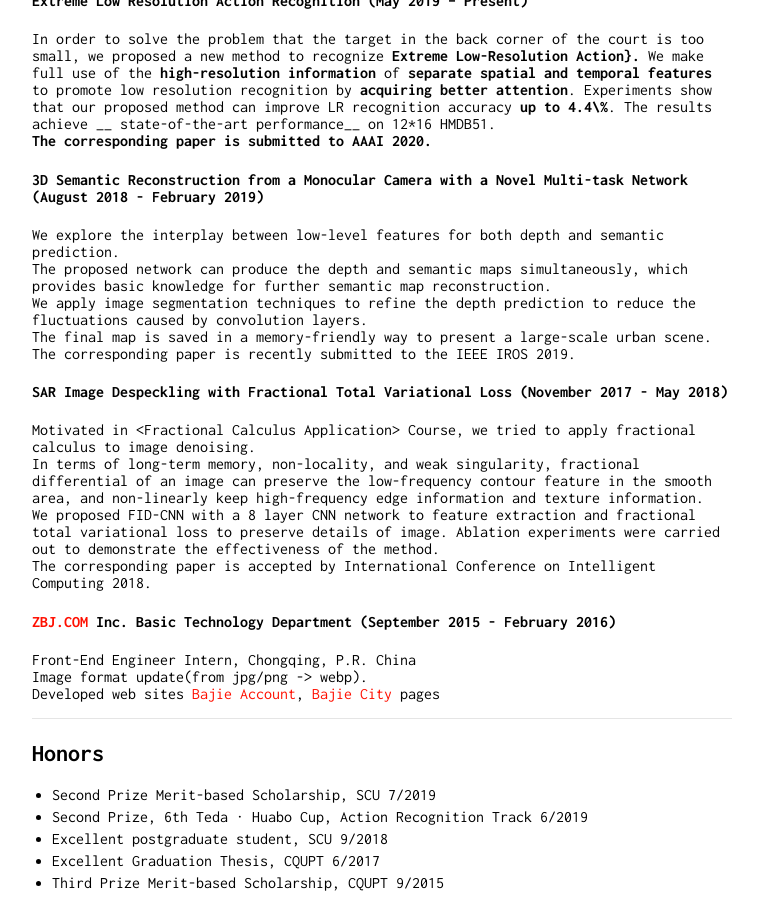
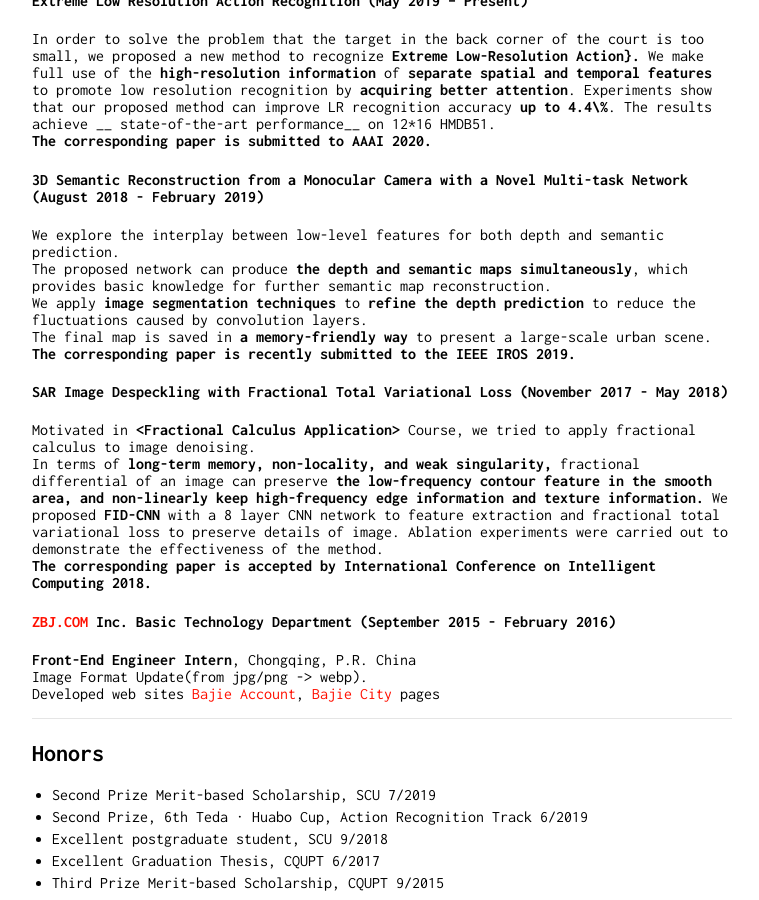
Before and after one commit to RaymondByc/raymondbyc-github.io, a Jekyll site: the page built from index.md, in a window 1280 px wide and 900 px high, scrolled down 1247 px. Shown: the whole window, without its empty margins (258-1017 px from the left). Built offline with Jekyll 4.4.1, drawn with Linux system fonts in a browser that asks for light colours; our own code applies the rules of GitHub Pages for plain Markdown files.

Commit message:
index update.

```diff
--- a/index.md
+++ b/index.md
@@ -54,22 +54,22 @@ __The corresponding paper is submitted to AAAI 2020.__
 
 #### 3D Semantic Reconstruction from a Monocular Camera with a Novel Multi-task Network (August 2018 - February 2019)
 We explore the interplay between low-level features for both depth and semantic prediction.
-The proposed network can produce the depth and semantic maps simultaneously, which provides basic knowledge for further semantic map reconstruction.
-We apply image segmentation techniques to refine the depth prediction to reduce the fluctuations caused by convolution layers.
-The final map is saved in a memory-friendly way to present a large-scale urban scene.
-The corresponding paper is recently submitted to the IEEE IROS 2019.
+The proposed network can produce __the depth and semantic maps simultaneously__, which provides basic knowledge for further semantic map reconstruction.
+We apply __image segmentation techniques__ to __refine the depth prediction__ to reduce the fluctuations caused by convolution layers.
+The final map is saved in __a memory-friendly way__ to present a large-scale urban scene.
+__The corresponding paper is recently submitted to the IEEE IROS 2019.__
 
 #### SAR Image Despeckling with Fractional Total Variational Loss (November 2017 - May 2018)
-Motivated in \<Fractional Calculus Application\> Course, we tried to apply fractional calculus to image denoising.
-In terms of long-term memory, non-locality, and weak singularity, fractional differential of an image can preserve the low-frequency contour feature in the smooth area,
-and non-linearly keep high-frequency edge information and texture information.
-We proposed FID-CNN with a 8 layer CNN network to feature extraction and fractional total variational loss to preserve details of image.
+Motivated in __\<Fractional Calculus Application\>__ Course, we tried to apply fractional calculus to image denoising.
+In terms of __long-term memory, non-locality, and weak singularity,__ fractional differential of an image can preserve __the low-frequency contour feature in the smooth area,
+and non-linearly keep high-frequency edge information and texture information.__
+We proposed __FID-CNN__ with a 8 layer CNN network to feature extraction and fractional total variational loss to preserve details of image.
 Ablation experiments were carried out to demonstrate the effectiveness of the method.
-The corresponding paper is accepted by International Conference on Intelligent Computing 2018.
+__The corresponding paper is accepted by International Conference on Intelligent Computing 2018.__
 
 #### [ZBJ.COM](https://zbj.com) Inc.  Basic Technology Department (September 2015 - February 2016)
-Front-End Engineer Intern, Chongqing, P.R. China
-Image format update(from jpg/png -> webp).
+__Front-End Engineer Intern__, Chongqing, P.R. China
+Image Format Update(from jpg/png -> webp).
 Developed web sites [Bajie Account](https://cs.zbj.com), [Bajie City](https://city.zbj.com) pages
 
 ---
```
